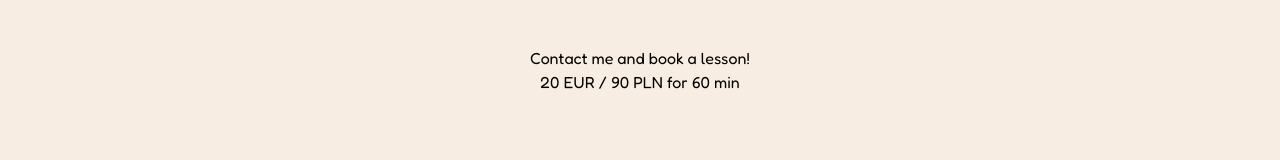
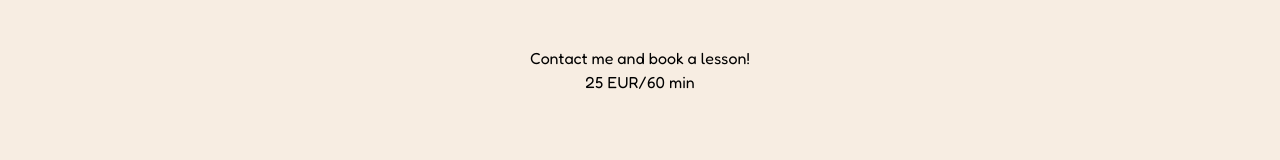
Before and after one commit to bewuwy/bewuwy, a Next.js app: page /tutoring in a window 1280 px wide. Shown: the part 494-654 px from the top of the page. Built offline with nearby package versions, Linux system fonts and the light colour scheme.

Commit message:
Updated the rate on tutoring page

```diff
--- a/app/tutoring/page.tsx
+++ b/app/tutoring/page.tsx
@@ -22,7 +22,7 @@ export default function Tutoring() {
 
                 <div className="flex flex-col items-center">
                     <p>Contact me and book a lesson!</p>
-                    <p>20 EUR / 90 PLN for 60 min</p>
+                    <p>25 EUR/60 min</p>
                 </div>
 
                 <div className="flex flex-col items-center">
```
